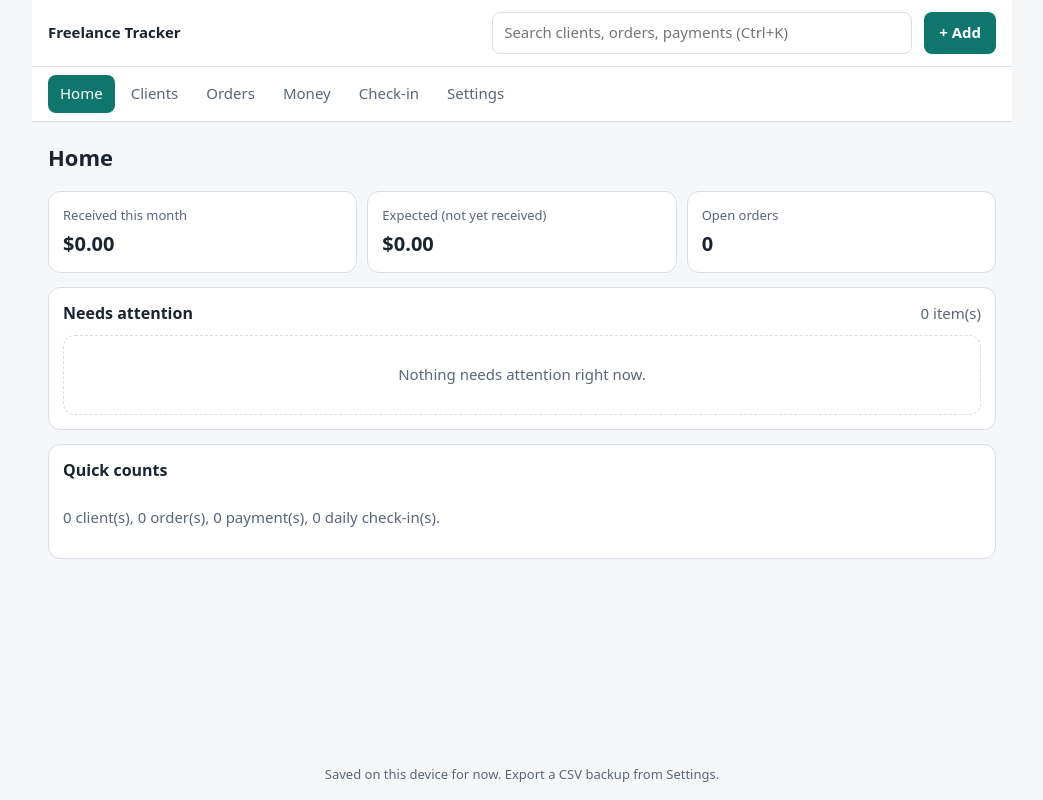
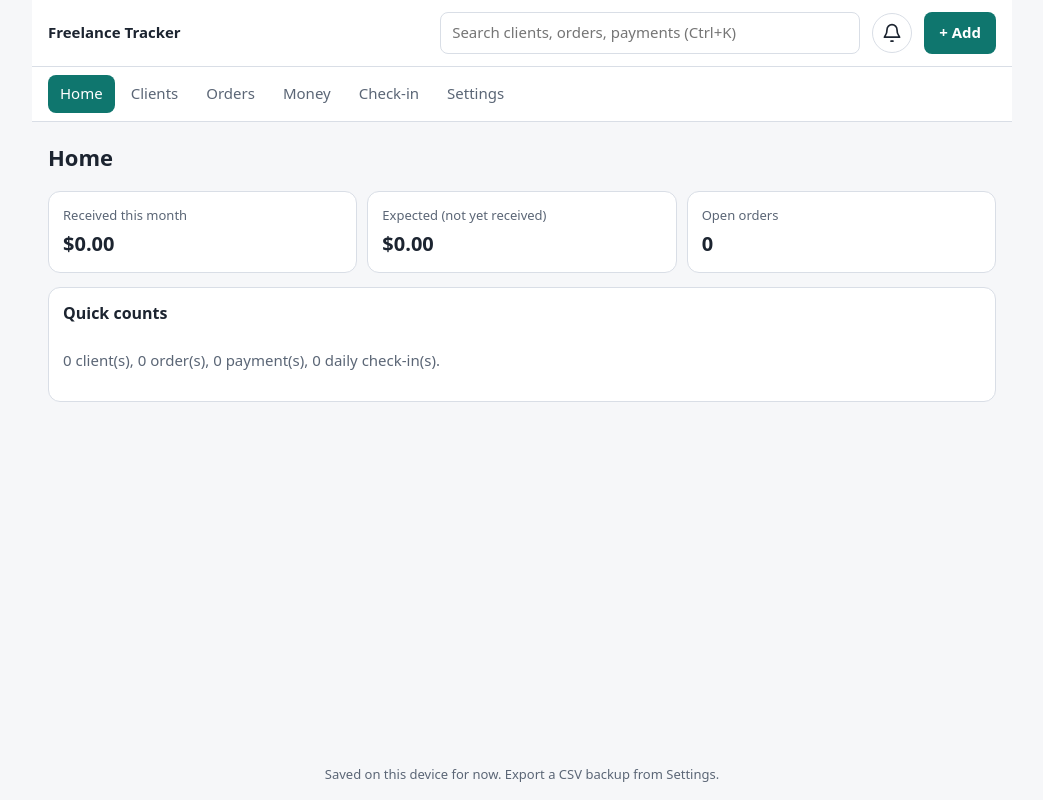
Before and after one commit to arinolaemmanuel17-dotcom/freelancetrack, a React (Vite) app: page / in a window 1280 px wide. Shown: the whole page, without its empty margins (118-1161 px from the left). Built offline with nearby package versions, Linux system fonts and the light colour scheme.

Commit message:
Move attention list into a notifications bell dropdown
Co-Authored-By: Claude Haiku 5.5 <noreply@anthropic.com>
Claude-Session: https://claude.ai/code/session_01JoW6NJYgxRPtzrWqn6Fj7b

```diff
--- a/src/App.css
+++ b/src/App.css
@@ -97,3 +97,21 @@ button.link:hover { text-decoration: underline; }
   .nav { padding: 6px 10px; }
   .search { max-width: none; flex-basis: 100%; }
 }
+
+/* Notifications bell */
+.notif { position: relative; }
+.bell { position: relative; display: inline-flex; align-items: center; justify-content: center; width: 40px; height: 40px; padding: 0; border-radius: 50%; color: var(--text); }
+.count { position: absolute; top: -2px; right: -2px; min-width: 18px; height: 18px; padding: 0 5px; border-radius: 999px; background: var(--surface-2); color: var(--muted); font-size: 11px; font-weight: 700; line-height: 18px; text-align: center; border: 2px solid var(--surface); }
+.count.urgent { background: var(--bad); color: #fff; }
+.notif-panel {
+  position: absolute; right: 0; top: calc(100% + 6px); width: min(340px, 90vw); max-height: 60vh; overflow-y: auto;
+  background: var(--surface); border: 1px solid var(--border); border-radius: 12px; box-shadow: 0 10px 30px rgba(0,0,0,.15); z-index: 30;
+}
+.notif-head { padding: 10px 14px; font-weight: 600; border-bottom: 1px solid var(--border); }
+.notif-empty { padding: 16px; color: var(--muted); font-size: 14px; }
+.notif-item { display: flex; align-items: flex-start; gap: 10px; width: 100%; text-align: left; padding: 10px 14px; background: none; border: 0; border-bottom: 1px solid var(--border); color: var(--text); font-size: 14px; }
+.notif-item:last-child { border-bottom: 0; }
+.notif-item:hover { background: var(--surface-2); }
+.dot { flex: 0 0 8px; width: 8px; height: 8px; border-radius: 50%; margin-top: 6px; background: var(--muted); }
+.dot.high { background: var(--bad); }
+.dot.medium { background: var(--warn); }
--- a/src/App.tsx
+++ b/src/App.tsx
@@ -7,6 +7,7 @@ import { Money } from './pages/Money'
 import { DailyLog } from './pages/DailyLog'
 import { Settings } from './pages/Settings'
 import { Search } from './components/Search'
+import { Notifications } from './components/Notifications'
 import { QuickAdd } from './components/QuickAdd'
 import './App.css'
 
@@ -38,6 +39,7 @@ function Shell() {
       <header className="topbar">
         <div className="brand">Freelance Tracker</div>
         <Search onOpen={(page, id) => go(page, id)} />
+        <Notifications onOpen={(page, id) => go(page, id)} />
         <QuickAdd onAdd={(page) => go(page, page === 'daily' ? null : 'new')} />
       </header>
 
@@ -54,7 +56,7 @@ function Shell() {
       </nav>
 
       <main key={route.key}>
-        {route.page === 'home' && <Home go={(p) => go(p)} />}
+        {route.page === 'home' && <Home />}
         {route.page === 'clients' && <Clients initialId={route.id} />}
         {route.page === 'orders' && <Orders initialId={route.id} />}
         {route.page === 'money' && <Money initialId={route.id} />}
--- /dev/null
+++ b/src/components/Notifications.tsx
@@ -0,0 +1,70 @@
+import { useEffect, useMemo, useRef, useState } from 'react'
+import { useStore } from '../store'
+import { attentionItems, today } from '../utils'
+import type { Page } from '../App'
+
+export function Notifications({ onOpen }: { onOpen: (page: Page, id: string) => void }) {
+  const { data } = useStore()
+  const [open, setOpen] = useState(false)
+  const ref = useRef<HTMLDivElement>(null)
+
+  const items = useMemo(() => attentionItems(data, today()), [data])
+  const urgent = items.filter((i) => i.level === 'high').length
+
+  useEffect(() => {
+    const onDown = (e: MouseEvent) => {
+      if (ref.current && !ref.current.contains(e.target as Node)) setOpen(false)
+    }
+    const onKey = (e: KeyboardEvent) => e.key === 'Escape' && setOpen(false)
+    window.addEventListener('mousedown', onDown)
+    window.addEventListener('keydown', onKey)
+    return () => {
+      window.removeEventListener('mousedown', onDown)
+      window.removeEventListener('keydown', onKey)
+    }
+  }, [])
+
+  const openItem = (orderId?: string, clientId?: string) => {
+    setOpen(false)
+    if (orderId) onOpen('orders', orderId)
+    else if (clientId) onOpen('clients', clientId)
+  }
+
+  return (
+    <div className="notif" ref={ref}>
+      <button
+        className="bell"
+        onClick={() => setOpen((v) => !v)}
+        aria-label={`Notifications, ${items.length} item(s)`}
+        aria-expanded={open}
+      >
+        <svg width="20" height="20" viewBox="0 0 24 24" fill="none" stroke="currentColor" strokeWidth="2" aria-hidden="true">
+          <path d="M18 8a6 6 0 0 0-12 0c0 7-3 7-3 9h18c0-2-3-2-3-9" />
+          <path d="M13.7 21a2 2 0 0 1-3.4 0" />
+        </svg>
+        {items.length > 0 && <span className={urgent > 0 ? 'count urgent' : 'count'}>{items.length > 99 ? '99+' : items.length}</span>}
+      </button>
+
+      {open && (
+        <div className="notif-panel" role="menu">
+          <div className="notif-head">Notifications</div>
+          {items.length === 0 ? (
+            <div className="notif-empty">You're all caught up.</div>
+          ) : (
+            items.map((i) => (
+              <button
+                key={i.id}
+                className="notif-item"
+                role="menuitem"
+                onClick={() => openItem(i.orderId, i.clientId)}
+              >
+                <span className={`dot ${i.level}`} aria-hidden="true" />
+                <span>{i.text}</span>
+              </button>
+            ))
+          )}
+        </div>
+      )}
+    </div>
+  )
+}
--- a/src/pages/Home.tsx
+++ b/src/pages/Home.tsx
@@ -1,16 +1,10 @@
-import { useMemo } from 'react'
 import { useStore } from '../store'
-import { attentionItems, formatMoney, monthOf, toBase, today } from '../utils'
-import { Badge, Empty } from '../components/ui'
-import type { Page } from '../App'
+import { formatMoney, monthOf, toBase, today } from '../utils'
 
-export function Home({ go }: { go: (p: Page) => void }) {
+export function Home() {
   const { data } = useStore()
-  const now = today()
-  const month = monthOf(now)
+  const month = monthOf(today())
   const base = data.settings.baseCurrency
-
-  const items = useMemo(() => attentionItems(data, now), [data, now])
 
   const received = data.payments
     .filter((p) => p.status === 'Received' && monthOf(p.date) === month)
@@ -42,30 +36,6 @@ export function Home({ go }: { go: (p: Page) => void }) {
 
       <section className="card">
         <div className="card-head">
-          <h2>Needs attention</h2>
-          <span className="muted">{items.length} item(s)</span>
-        </div>
-        {items.length === 0 ? (
-          <Empty>Nothing needs attention right now.</Empty>
-        ) : (
-          <ul className="list">
-            {items.map((i) => (
-              <li key={i.id}>
-                <Badge tone={i.level === 'high' ? 'bad' : i.level === 'medium' ? 'warn' : 'muted'}>
-                  {i.level === 'high' ? 'Urgent' : i.level === 'medium' ? 'Soon' : 'Check'}
-                </Badge>
-                <span className="grow">{i.text}</span>
-                <button className="link" onClick={() => go(i.orderId ? 'orders' : 'clients')}>
-                  Open
-                </button>
-              </li>
-            ))}
-          </ul>
-        )}
-      </section>
-
-      <section className="card">
-        <div className="card-head">
           <h2>Quick counts</h2>
         </div>
         <p className="muted">
```
